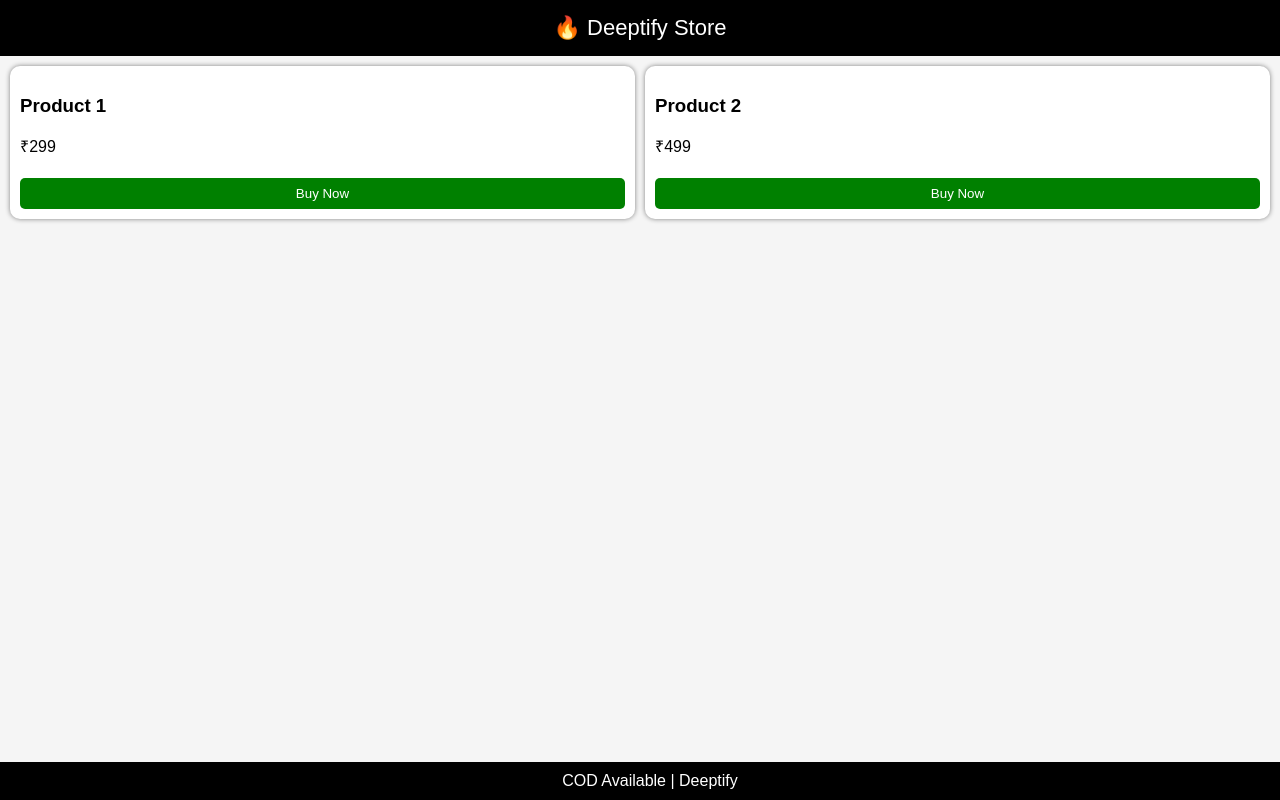
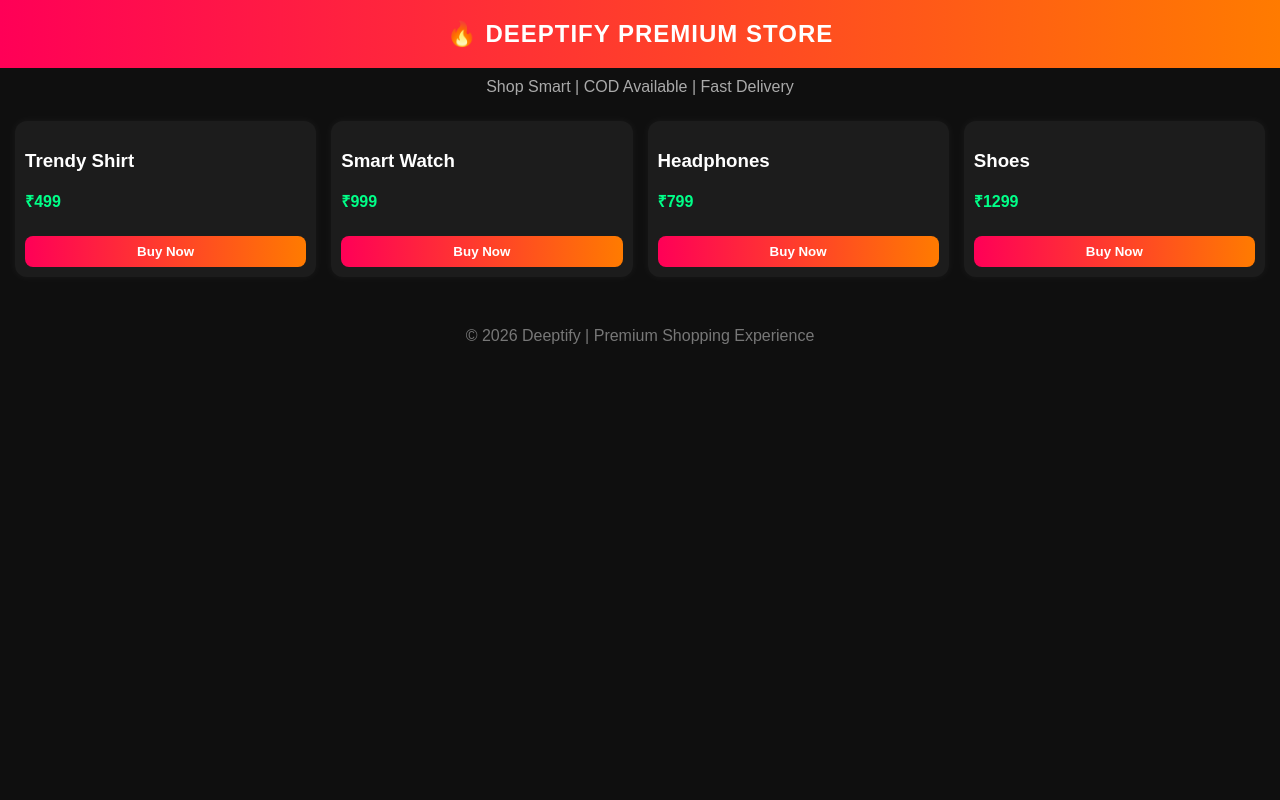
Before and after one commit to deeptifydd-design/Dddeeptify-, a plain HTML site: page index.html in a window 1280 px wide. Drawn offline with Linux system fonts and the light colour scheme.

Commit message:
Update index.html

```diff
--- a/index.html
+++ b/index.html
@@ -1,79 +1,112 @@
 <!DOCTYPE html>
 <html>
 <head>
-  <title>Deeptify</title>
+  <title>Deeptify - Premium Store</title>
+
   <style>
     body {
       margin: 0;
       font-family: Arial;
-      background: #f5f5f5;
+      background: #0f0f0f;
+      color: white;
     }
 
     header {
-      background: black;
-      color: white;
-      padding: 15px;
+      background: linear-gradient(90deg, #ff0057, #ff7b00);
+      padding: 20px;
       text-align: center;
-      font-size: 22px;
+      font-size: 24px;
+      font-weight: bold;
+      letter-spacing: 1px;
     }
 
-    .products {
+    .tagline {
+      text-align: center;
+      padding: 10px;
+      color: #aaa;
+    }
+
+    .grid {
       display: grid;
-      grid-template-columns: repeat(2, 1fr);
-      gap: 10px;
-      padding: 10px;
+      grid-template-columns: repeat(auto-fit, minmax(160px, 1fr));
+      gap: 15px;
+      padding: 15px;
     }
 
     .card {
-      background: white;
+      background: #1c1c1c;
+      border-radius: 12px;
       padding: 10px;
-      border-radius: 10px;
-      box-shadow: 0 0 5px gray;
+      box-shadow: 0 0 10px rgba(255,255,255,0.05);
+      transition: 0.3s;
+    }
+
+    .card:hover {
+      transform: scale(1.05);
+      box-shadow: 0 0 15px rgba(255,0,87,0.4);
+    }
+
+    .price {
+      color: #00ff88;
+      font-weight: bold;
     }
 
     button {
-      background: green;
+      width: 100%;
+      padding: 8px;
+      margin-top: 8px;
+      border: none;
+      border-radius: 8px;
+      background: linear-gradient(90deg, #ff0057, #ff7b00);
       color: white;
-      border: none;
-      padding: 8px;
-      width: 100%;
-      margin-top: 5px;
-      border-radius: 5px;
+      cursor: pointer;
+      font-weight: bold;
     }
 
     footer {
       text-align: center;
-      padding: 10px;
-      background: black;
-      color: white;
-      position: fixed;
-      bottom: 0;
-      width: 100%;
+      padding: 15px;
+      color: #777;
+      margin-top: 20px;
     }
   </style>
 </head>
 
 <body>
 
-<header>🔥 Deeptify Store</header>
+<header>🔥 DEEPTIFY PREMIUM STORE</header>
 
-<div class="products">
+<div class="tagline">Shop Smart | COD Available | Fast Delivery</div>
+
+<div class="grid">
 
   <div class="card">
-    <h3>Product 1</h3>
-    <p>₹299</p>
+    <h3>Trendy Shirt</h3>
+    <p class="price">₹499</p>
     <button>Buy Now</button>
   </div>
 
   <div class="card">
-    <h3>Product 2</h3>
-    <p>₹499</p>
+    <h3>Smart Watch</h3>
+    <p class="price">₹999</p>
+    <button>Buy Now</button>
+  </div>
+
+  <div class="card">
+    <h3>Headphones</h3>
+    <p class="price">₹799</p>
+    <button>Buy Now</button>
+  </div>
+
+  <div class="card">
+    <h3>Shoes</h3>
+    <p class="price">₹1299</p>
     <button>Buy Now</button>
   </div>
 
 </div>
 
-<footer>COD Available | Deeptify</footer>
+<footer>© 2026 Deeptify | Premium Shopping Experience</footer>
 
 </body>
 </html>
```
